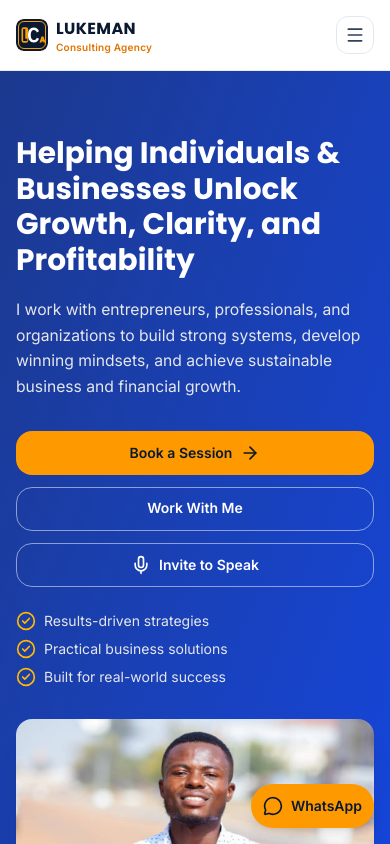
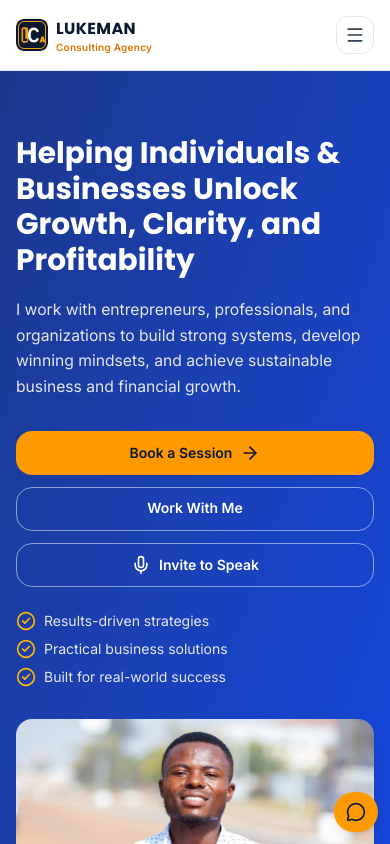
Before and after one commit to Benchog/lukeman-website, a Next.js app: page / in a window 390 px wide. Shown: the top 844 px of the page. Built offline with nearby package versions, Linux system fonts and the light colour scheme.

Commit message:
Fix mobile footer clipping and WhatsApp button overlap

```diff
--- a/components/site-footer.tsx
+++ b/components/site-footer.tsx
@@ -3,7 +3,7 @@ import { Mail, MapPin, Phone } from "lucide-react";
 
 export function SiteFooter() {
   return (
-    <footer className="bg-[#0A192F] py-8 sm:py-10">
+    <footer className="bg-[#0A192F] py-8 pb-24 sm:pb-10 sm:py-10">
       <div className="max-w-7xl mx-auto px-4 sm:px-6 grid grid-cols-2 gap-x-5 gap-y-4 md:grid-cols-3">
         <div className="col-span-2 md:col-span-1">
           <p className="font-heading text-xl sm:text-2xl font-bold">
@@ -26,9 +26,9 @@ export function SiteFooter() {
         </div>
         <div className="space-y-1.5 text-sm text-slate-300">
           <p className="font-heading text-lg font-semibold text-white">Contact</p>
-          <p className="flex items-center gap-2"><Mail className="h-4 w-4 text-amber-500" /> lukemantahiru@gmail.com</p>
-          <p className="flex items-center gap-2"><Phone className="h-4 w-4 text-amber-500" /> 0599117796 / 0500834031</p>
-          <p className="flex items-center gap-2"><MapPin className="h-4 w-4 text-amber-500" /> Accra, Ghana</p>
+          <p className="flex items-start gap-2 break-all"><Mail className="mt-0.5 h-4 w-4 shrink-0 text-amber-500" /> lukemantahiru@gmail.com</p>
+          <p className="flex items-start gap-2"><Phone className="mt-0.5 h-4 w-4 shrink-0 text-amber-500" /> 0599117796 / 0500834031</p>
+          <p className="flex items-start gap-2"><MapPin className="mt-0.5 h-4 w-4 shrink-0 text-amber-500" /> Accra, Ghana</p>
         </div>
       </div>
     </footer>
--- a/components/whatsapp-float.tsx
+++ b/components/whatsapp-float.tsx
@@ -7,11 +7,10 @@ export function WhatsAppFloat() {
       href="https://wa.me/233599117796"
       target="_blank"
       aria-label="Chat on WhatsApp"
-      className="fixed bottom-4 right-4 sm:bottom-6 sm:right-6 z-50 inline-flex min-h-11 items-center gap-2 rounded-full bg-amber-500 px-3 sm:px-5 py-2 sm:py-2.5 text-sm font-semibold text-[#0A192F] shadow-lg transition-all duration-300 hover:scale-[1.02] hover:shadow-xl"
+      className="fixed bottom-3 right-3 sm:bottom-6 sm:right-6 z-50 inline-flex min-h-10 sm:min-h-11 items-center gap-2 rounded-full bg-amber-500 px-3 sm:px-5 py-2 sm:py-2.5 text-sm font-semibold text-[#0A192F] shadow-lg transition-all duration-300 hover:scale-[1.02] hover:shadow-xl"
     >
       <MessageCircle className="h-5 w-5" />
       <span className="hidden sm:inline">Chat on WhatsApp</span>
-      <span className="sm:hidden">WhatsApp</span>
     </Link>
   );
 }
```
